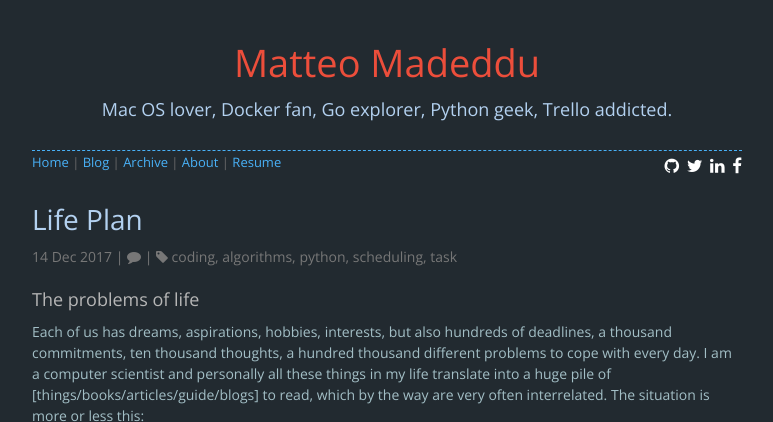
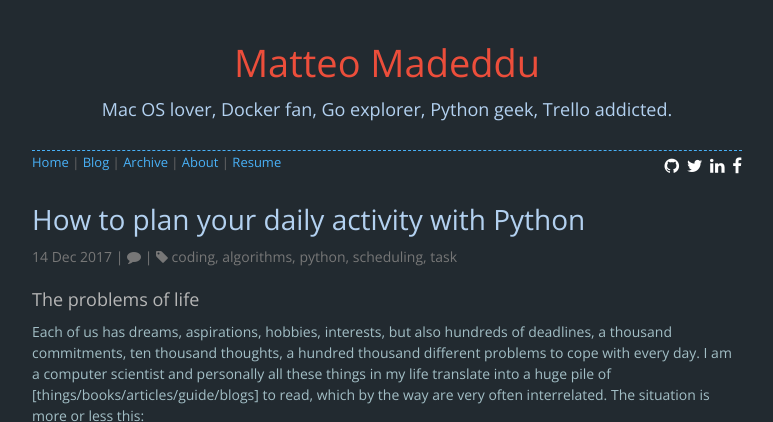
Before and after one commit to made2591/blog.madeddu.xyz, a Jekyll site: the page built from _posts/2017-12-14-python-lifeplan.md, in a window 1280 px wide and 900 px high, cut to the strip 0-422 px from the top of the window. Shown: the whole strip, without its empty margins (253-1026 px from the left). Built offline with Jekyll 4.4.1, drawn with Linux system fonts in a browser that asks for light colours; nearby versions of some CDN libraries; comment, search, counter and statistics services are not loaded.

Commit message:
Change lifeplan post title

```diff
--- a/_posts/2017-12-14-lifeplan.md
+++ b/_posts/2017-12-14-python-lifeplan.md
@@ -1,5 +1,5 @@
 ---
-title: "Life Plan"
+title: "How to plan your daily activity with Python"
 tags: [coding, algorithms, python, scheduling, task]
 ---
 
```
